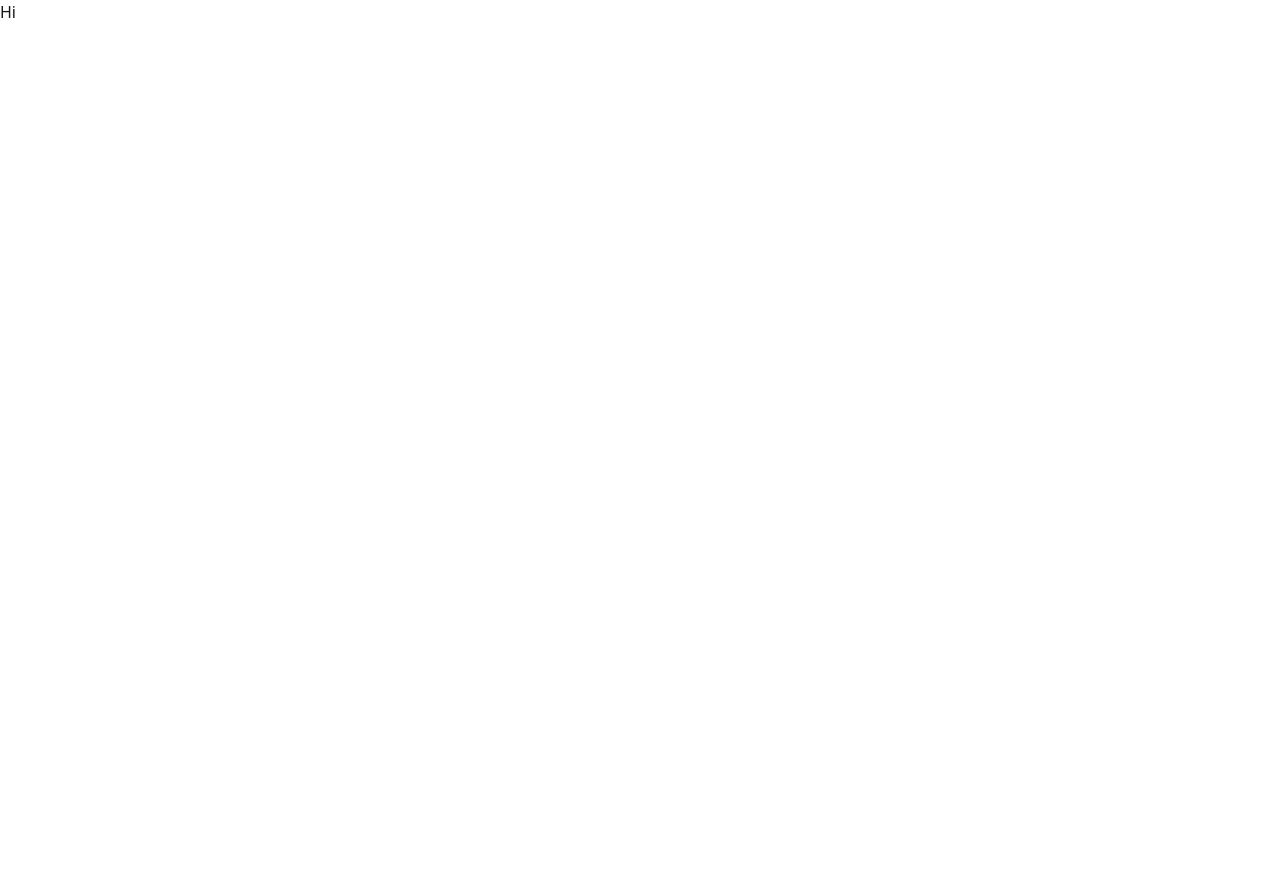
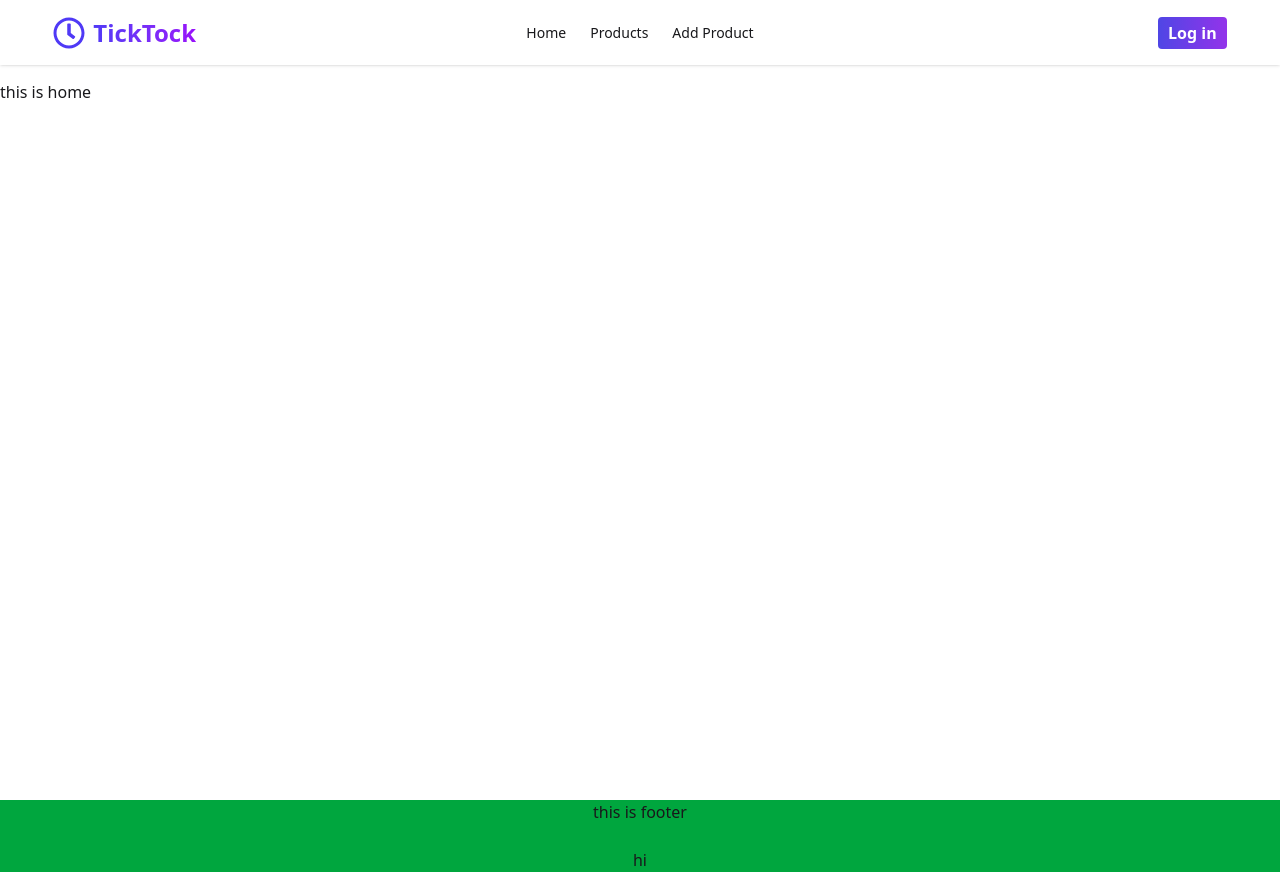
Before and after one commit to jahidhasansabbir/recipe-verse, a Next.js app: page / in a window 1280 px wide. Before the commit the page ends 800 px from the top, so only its background shows below. Built offline with nearby package versions, Linux system fonts and the light colour scheme.

Commit message:
feat: add navbar

```diff
--- a/package.json
+++ b/package.json
@@ -12,7 +12,8 @@
     "daisyui": "^5.0.50",
     "next": "15.5.0",
     "react": "19.1.0",
-    "react-dom": "19.1.0"
+    "react-dom": "19.1.0",
+    "react-icons": "^5.5.0"
   },
   "devDependencies": {
     "@eslint/eslintrc": "^3",
--- a/src/app/globals.css
+++ b/src/app/globals.css
@@ -1,2 +1,17 @@
 @import "tailwindcss";
 @plugin "daisyui";
+
+.button {
+  background: linear-gradient(to right, #4f46e5, #9333ea);
+  color: white;
+  padding: 4px 10px;
+  font-weight: 600;
+  border-radius: 4px;
+  border: none;
+  cursor: pointer;
+}
+
+.button:hover {
+  background: linear-gradient(to right, #9333ea, #4f46e5);
+
+}
--- a/src/app/layout.js
+++ b/src/app/layout.js
@@ -1,5 +1,7 @@
 import { Geist, Geist_Mono } from "next/font/google";
 import "./globals.css";
+import Footer from "@/components/Footer";
+import Navbar from "@/components/Navbar";
 
 const geistSans = Geist({
   variable: "--font-geist-sans",
@@ -22,7 +24,13 @@ export default function RootLayout({ children }) {
       <body
         className={`${geistSans.variable} ${geistMono.variable} antialiased`}
       >
-        {children}
+        <header>
+          <Navbar />
+        </header>
+        <main className="min-h-screen pt-20">{children}</main>
+        <footer>
+          <Footer />
+        </footer>
       </body>
     </html>
   );
--- a/src/app/page.js
+++ b/src/app/page.js
@@ -2,6 +2,8 @@
 
 export default function Home() {
   return (
-    <h1>Hi</h1>
+    <h1>
+      this is home
+    </h1>
   );
 }
--- /dev/null
+++ b/src/components/Footer.jsx
@@ -0,0 +1,14 @@
+import React from 'react';
+
+const Footer = () => {
+    return (
+        <div className='bg-green-600 text-center'>
+            this is footer
+            <br />
+            <br />
+            <p>hi</p>
+        </div>
+    );
+};
+
+export default Footer;
--- /dev/null
+++ b/src/components/Navbar.jsx
@@ -0,0 +1,80 @@
+import Link from "next/link";
+import React from "react";
+import { FaRegClock } from "react-icons/fa";
+
+const Navbar = () => {
+  const links = (
+    <>
+      <li>
+        <Link href="/">Home</Link>
+      </li>
+      <li>
+        <Link href="/products">Products</Link>
+      </li>
+      <li>
+        <Link href="/add-product">Add Product</Link>
+      </li>
+    </>
+  );
+  return (
+    <nav className="fixed top-0 left-0 w-full z-50
+                bg-white/30 backdrop-blur-xs shadow-sm"
+    >
+      <div className="navbar px-0 max-w-[1536px] w-11/12 mx-auto">
+        <div className="navbar-start">
+
+          {/* Mobile menu  */}
+          <div className="dropdown">
+            <div tabIndex={0} role="button" className="pr-4 lg:hidden">
+              <svg
+                xmlns="http://www.w3.org/2000/svg"
+                className="h-6 w-6 text-indigo-600"
+                fill="none"
+                viewBox="0 0 24 24"
+                stroke="currentColor"
+                strokeWidth={2}
+              >
+                <path
+                  strokeLinecap="round"
+                  strokeLinejoin="round"
+                  d="M4 6h16M4 12h16M4 18h16"
+                />
+              </svg>
+            </div>
+            <ul
+              tabIndex={0}
+              className="menu menu-sm dropdown-content bg-base-100 rounded-box z-1 mt-3 w-52 p-2 shadow"
+            >
+              {links}
+            </ul>
+          </div>
+
+          {/* Logo */}
+          <a
+            href="/"
+            className="inline-flex items-center space-x-2 text-2xl font-extrabold"
+          >
+            <FaRegClock className="w-8 h-8 text-indigo-600" />
+            <span className="bg-clip-text text-transparent bg-gradient-to-r from-indigo-600 to-purple-600">
+              TickTock
+            </span>
+          </a>
+        </div>
+
+        {/* Desktop menu */}
+        <div className="navbar-center hidden lg:flex">
+          <ul className="menu menu-horizontal px-1">{links}</ul>
+        </div>
+
+        {/* Login button */}
+        <div className="navbar-end">
+          <a href="#" className="button">
+            Log in
+          </a>
+        </div>
+      </div>
+    </nav>
+  );
+};
+
+export default Navbar;
```
Also changed, not shown: 1 other file (tests, documents, lock files or other folders).
